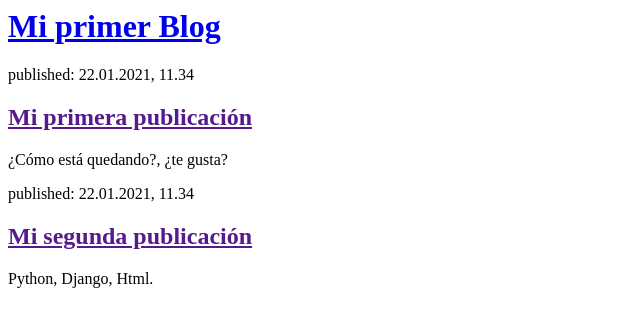
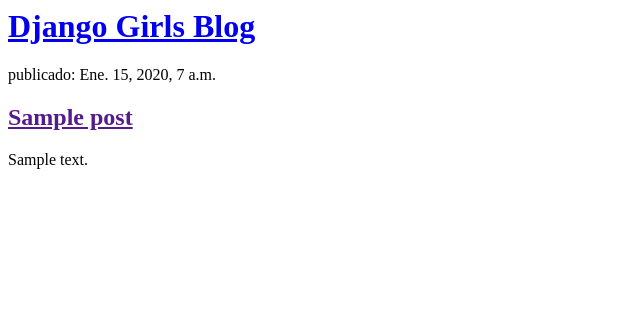
Before and after one commit to MarielaRivas91/my-first-blog, a Django app: page / in a window 1280 px wide. Shown: the top 327 px of the page, without its empty margins (0-640 px from the left). Run offline with Django 3.2, Linux system fonts and the light colour scheme; tables that the repository leaves empty hold one stand-in row (values such as "Sample post").

Commit message:
Templates modificados para mostrar post dede base de datos.

```diff
--- a/blog/templates/blog/post_list.html
+++ b/blog/templates/blog/post_list.html
@@ -1,23 +1,18 @@
 <html>
     <head>
-        <title>El Blog de Mariela</title>
+        <title>Django Girls blog</title>
     </head>
     <body>
         <div>
-            <h1><a href="/">Mi primer Blog</a></h1>
-        </div>
+    <h1><a href="/">Django Girls Blog</a></h1>
+</div>
 
-        <div>
-            <p>published: 22.01.2021, 11.34</p>
-            <h2><a href="">Mi primera publicación</a></h2>
-            <p>¿Cómo está quedando?, ¿te gusta?
-            </p>
-        </div>
-
-        <div>
-            <p>published:  22.01.2021, 11.34</p>
-            <h2><a href="">Mi segunda publicación</a></h2>
-            <p>Python, Django, Html.</p>
-        </div>
+{% for post in posts %}
+    <div>
+        <p> publicado: {{ post.published_date }}</p>
+        <h2><a href="">{{ post.title }}</a></h2>
+        <p>{{ post.text|linebreaksbr }}</p>
+    </div>
+{% endfor %}
     </body>
 </html>
--- a/blog/views.py
+++ b/blog/views.py
@@ -1,6 +1,9 @@
 from django.shortcuts import render
+from django.utils import timezone
+from .models import Post
 
 # Create your views here.
 
 def post_list(request):
-    return render(request, 'blog/post_list.html', {})
+    posts = Post.objects.filter(published_date__lte=timezone.now()).order_by('published_date')
+    return render(request, 'blog/post_list.html', {'posts':posts})
```
